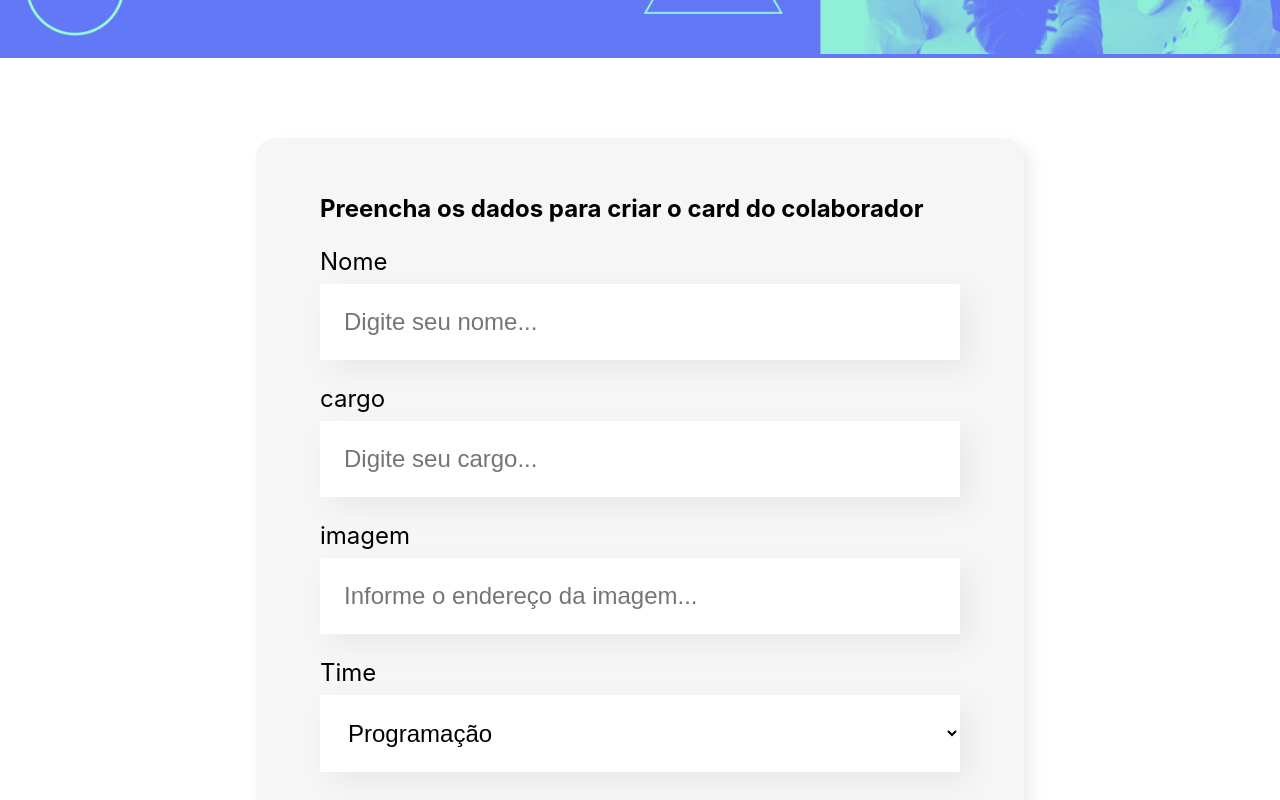
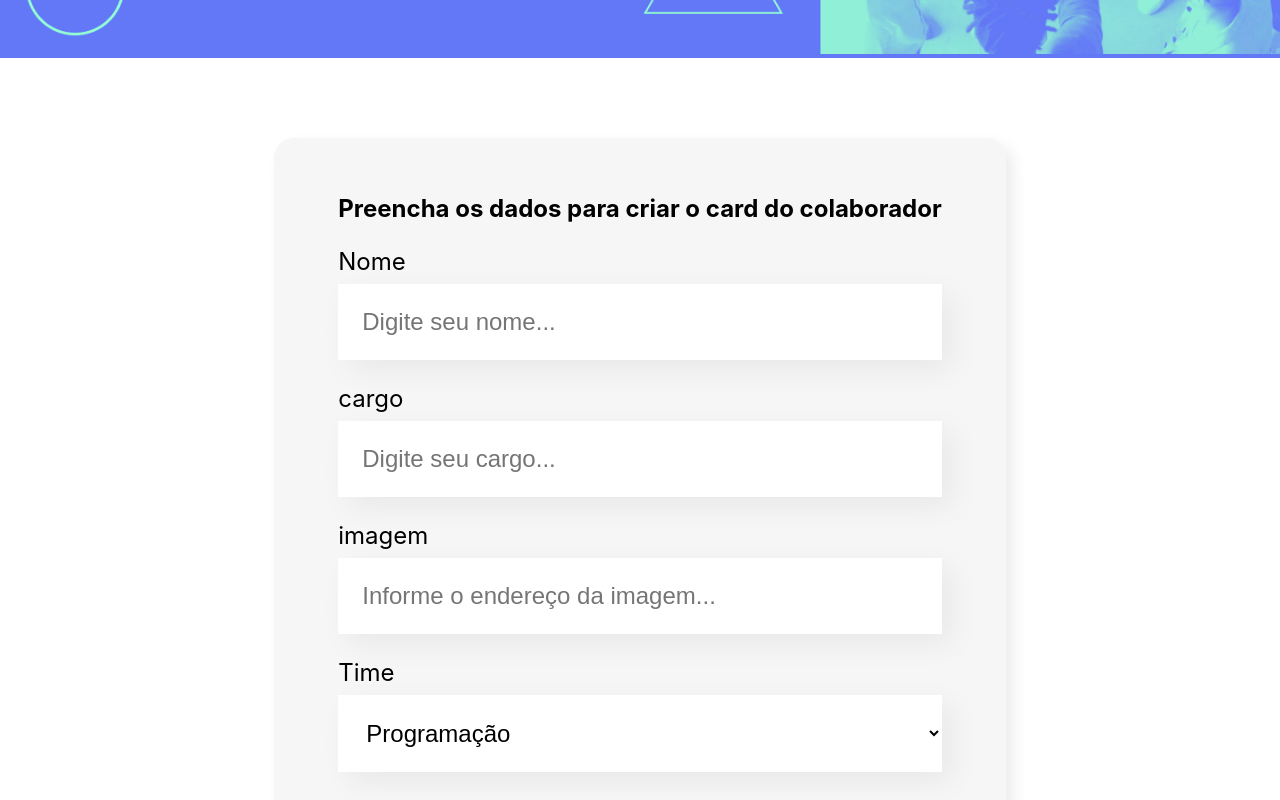
Before and after one commit to Cleber-Severo/React-Organo, a React (Create React App) app: page / in a window 1280 px wide. Shown: the part 440-1240 px from the top of the page. Built offline with nearby package versions, Linux system fonts and the light colour scheme.

Commit message:
Fixing form size

```diff
--- a/src/componentes/Formulario/Formulario.css
+++ b/src/componentes/Formulario/Formulario.css
@@ -11,7 +11,7 @@
     box-shadow: 7px 7px 15px rgba(0, 0, 0, 0.08);
 
     max-width: 80%;
-    min-width: 50%;
+
 
     padding: 36px 64px;
 }
```
